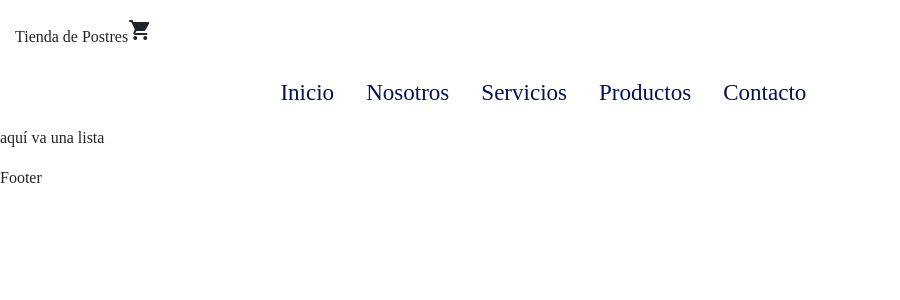
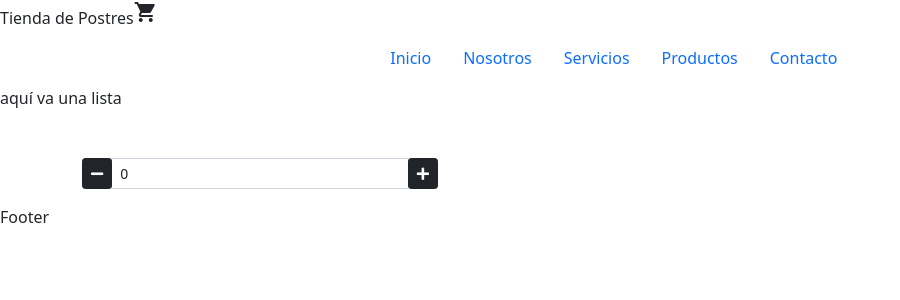
Before and after one commit to camilasant12/ReactJS, a React (Create React App) app: page / in a window 1280 px wide. Shown: the top 300 px of the page, without its empty margins (0-900 px from the left). Built offline with nearby package versions, Linux system fonts and the light colour scheme; a web font is replaced by a local one.

Commit message:
Clase5, Componente contador

```diff
--- a/public/index.html
+++ b/public/index.html
@@ -11,8 +11,13 @@
     />
     <link rel="apple-touch-icon" href="%PUBLIC_URL%/logo192.png" />
     <link href="https://fonts.googleapis.com/icon?family=Material+Icons" rel="stylesheet">
-    <link rel="stylesheet" type="text/css" href="css/bootstrap.css">
+
+    <link href="https://cdn.jsdelivr.net/npm/bootstrap@5.1.3/dist/css/bootstrap.min.css" rel="stylesheet" integrity="sha384-1BmE4kWBq78iYhFldvKuhfTAU6auU8tT94WrHftjDbrCEXSU1oBoqyl2QvZ6jIW3" crossorigin="anonymous">
+    <script src="https://cdn.jsdelivr.net/npm/bootstrap@5.1.3/dist/js/bootstrap.bundle.min.js" integrity="sha384-ka7Sk0Gln4gmtz2MlQnikT1wXgYsOg+OMhuP+IlRH9sENBO0LRn5q+8nbTov4+1p" crossorigin="anonymous"></script>
+    <link rel="stylesheet" href="https://use.fontawesome.com/releases/v5.1.1/css/all.css" integrity="sha384-O8whS3fhG2OnA5Kas0Y9l3cfpmYjapjI0E4theH4iuMD+pLhbf6JI0jIMfYcK3yZ" crossorigin="anonymous">
+
     <!--
+      <link rel="stylesheet" type="text/css" href="css/bootstrap.css">
       manifest.json provides metadata used when your web app is installed on a
       user's mobile device or desktop. See https://developers.google.com/web/fundamentals/web-app-manifest/
     -->
--- a/src/App.js
+++ b/src/App.js
@@ -1,7 +1,13 @@
 
 import ItemListContainer from "./components/ItemListContainer.js";
 import  NavBar from "./components/NavBar.js";
+import ItemCounter from "./components/ItemCounter.js";
+
+
+
 const App = () => {
+
+
   return(
     <>
       <header>
@@ -15,6 +21,11 @@ const App = () => {
         <ItemListContainer lista="aquí va una lista">
 
         </ItemListContainer>
+
+        <ItemCounter>
+
+        </ItemCounter>
+
       </section>
 
       <footer>
--- /dev/null
+++ b/src/components/ItemCounter.js
@@ -0,0 +1,43 @@
+import {useState} from "react";
+const ItemCounter = () => {
+  let [contador, nuevoContador] = useState(0);
+
+  const contadorAument = () =>{
+    contador ++
+    console.log(contador);
+    nuevoContador(contador)
+  }
+
+  const contadorRest = () =>{
+    contador --
+    console.log(contador);
+    nuevoContador(contador)
+  }
+  return(
+    <>
+        <div className="container mt-5">
+          <div className="row">
+                <div className="col-sm-4 col-sm-offset-4">
+                  <div className="input-group mb-3">
+                    <div className="input-group-prepend">
+                      <button className="btn btn-dark btn-sm" id="minus-btn" onClick={contadorRest}>
+                        <i className="fa fa-minus"></i>
+                      </button>
+                    </div>
+                    <input type="number" id="qty_input" className="form-control form-control-sm" value={contador} min="1"></input>
+                    <div className="input-group-prepend">
+                      <button className="btn btn-dark btn-sm" id="plus-btn" onClick={contadorAument}>
+                        <i className="fa fa-plus"></i>
+                      </button>
+                    </div>
+                  </div>
+                </div>
+          </div>
+        </div>
+
+    </>
+  )
+}
+
+
+export default ItemCounter;
--- a/src/components/ItemListContainer.js
+++ b/src/components/ItemListContainer.js
@@ -2,8 +2,8 @@ const ItemListContainer = ({lista}) => {
   return(
     <>
       <p>
-		  {lista}
-	  </p>
+		    {lista}
+	    </p>
     </>
   )
 }
```
